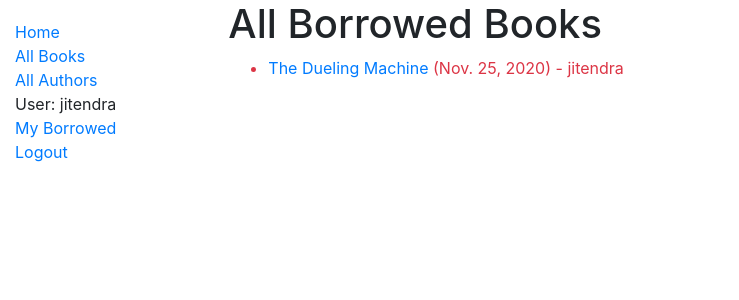
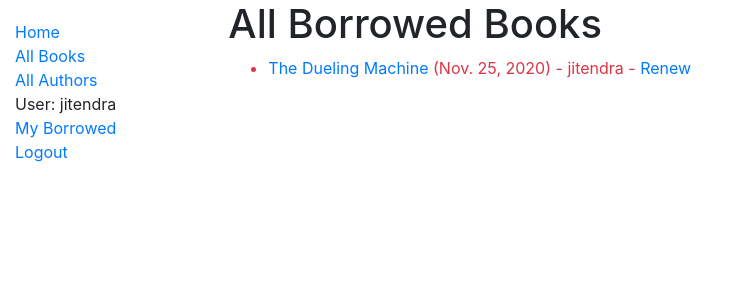
Before and after one commit to jkrlr/locallibrary, a Django app: page /catalog/borrowed/ in a window 1280 px wide. Shown: the top 300 px of the page, without its empty margins (0-739 px from the left). Run offline with Django 3.2, Linux system fonts and the light colour scheme; a user stored in the database is signed in; data comes from the database, SQL or seed files in the repository; some libraries are stand-ins or nearby versions.

Commit message:
add link to renew the book

```diff
--- a/catalog/templates/catalog/bookinstance_list_borrowed_all.html
+++ b/catalog/templates/catalog/bookinstance_list_borrowed_all.html
@@ -8,7 +8,7 @@
 
         {% for bookinst in bookinstance_list %}
         <li class="{% if bookinst.is_overdue %}text-danger{% endif %}">
-            <a href="{% url 'book-detail' bookinst.book.pk %}">{{bookinst.book.title}}</a> ({{ bookinst.due_back }}) - {{ bookinst.borrower }}
+            <a href="{% url 'book-detail' bookinst.book.pk %}">{{bookinst.book.title}}</a> ({{ bookinst.due_back }}) - {{ bookinst.borrower }} {% if perms.catalog.can_mark_returned %}- <a href="{% url 'renew-book-librarian' bookinst.id %}">Renew</a>  {% endif %}
         </li>
         {% endfor %}
     </ul>
```
